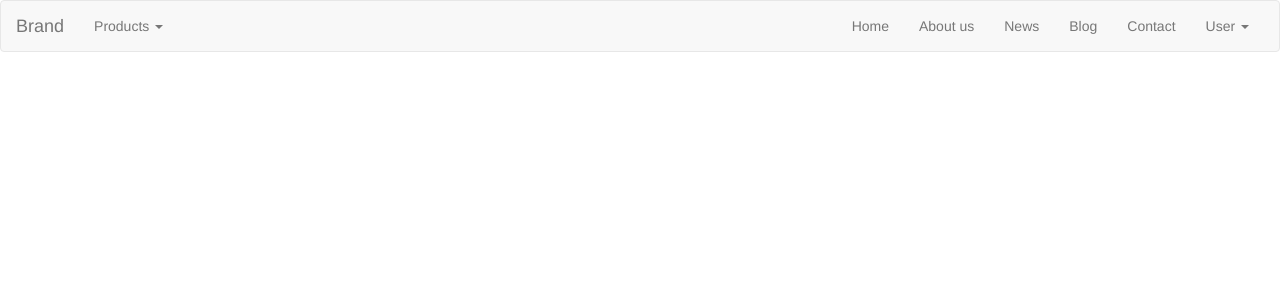
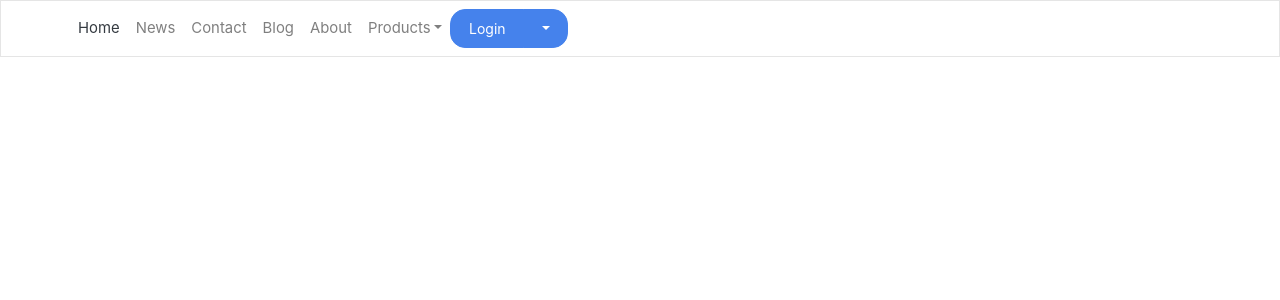
Before and after one commit to Code-Institute-Submissions/project-final-django, a Django app: template products/templates/products/show_products.html in a window 1280 px wide. Shown: the top 300 px of the page. Run offline with Django 3.2, Linux system fonts and the light colour scheme; the template is opened without the code that fills it, so the values that code supplies are empty; some libraries are stand-ins or nearby versions.

Commit message:
changed the styling of the product cards and the navbar

```diff
--- a/products/templates/products/show_details.html
+++ b/products/templates/products/show_details.html
@@ -39,7 +39,7 @@
                 </table>
             </div>
             <div class="row">
-                <p><a href="#" class="btn btn-primary" role="button">Add to cart</a> <a href="{% url 'products_list'%}" class="btn btn-default" role="button">Back</a></p>
+                <p><a href="#" class="btn btn-success" role="button">Add to cart</a> <a href="{% url 'products_list'%}" class="btn btn-default" role="button">Back</a></p>
             </div>
         </div>
     </div>
--- a/products/templates/products/show_products.html
+++ b/products/templates/products/show_products.html
@@ -1,18 +1,29 @@
-{% extends "base.html" %} {% block content %} {% for product in products %}
+{% extends "base.html" %} {% block content %} {% load static from staticfiles %} {% for product in products %}
 
-<div class="col-xs-12 col-sm-6 col-md-3">
-    <div class="thumbnail show-products-card">
-        <img class="show-products-card-img"src="{{MEDIA_URL}}{{product.image}}" alt="Image of cheese">
-        <div class="caption">
-            <h5>{{product.name}}</h5>
-            <p>{{product.description|truncatewords:16}}</p>
-            <p>€ {{product.price}}</p>
-            <p><a href="#" class="btn btn-primary" role="button">Button</a> <a href="{% url 'product_details' product.id %}" class="btn btn-default" role="button">More information</a></p>
+<div class="col-lg-4 col-sm-6 col-12">
+    <div class="bs-component">
+        <div class="card border-success mb-3">
+            <div class="card-header">Header</div>
+            <img class="show-products-card-img" src='{{MEDIA_URL}}{{product.image}}' alt="Card image">
+            <div class="card-body">
+                <h4 class="card-title">{{product.name}}</h4>
+                <p class="card-text">{{product.description | truncatewords:15}}</p>
+                <form action="">
+                    <div class="row">
+                        <div class="form-group col-4">
+                            <input type="number" class="form-control" placeholder="1" id="inputDefault">
+                        </div>
+                        <div class="col-4">
+                            <button type="button" class="btn btn-success">Add to cart</button>
+                        </div>
+                        <div class="col-4">
+                            <a href="{% url 'product_details' product.id%}" class="btn btn-primary float-right" role="button"><span><i class="fas fa-info-circle"></i></span></a>
+                        </div>
+                    </div>
+                </form>
+            </div>
         </div>
     </div>
 </div>
 
-{% if forloop.counter|divisibleby:4 %}
-</div>
-<div class="row">
-    {% endif %} {% endfor %} {% endblock content %}
+{% endfor %} {% endblock content %}
--- a/static/css/style.css
+++ b/static/css/style.css
@@ -1,21 +1,30 @@
 /*-----------------------------------------------------------------------background-colors*/
 
+/*-----------------------------------------------------------------------special paddings, margins*/
 
-/*-----------------------------------------------------------------------special paddings, margins*/
+.section-wrapper-position {
+    padding-top: 20px;
+}
 
 
 
 /*-----------------------------------------------------------------------show-products-page*/
+
 .show-products-card {
-    min-height: 400px;
+    min-height: 300px;
 }
 
 .show-products-card-img {
-    max-height: 150px;
+    max-width: 100%;
     object-fit: cover;
+    display: block;
+    height: 150px;
+    padding-left: 50px;
 }
 
+
 /*-----------------------------------------------------------------------product-details-page*/
+
 .product-img {
     object-fit: cover;
     max-width: 100%;
--- a/templates/base.html
+++ b/templates/base.html
@@ -9,71 +9,79 @@
     <title>ECommerce</title>
 
     {% block head_style %}
-    <link rel="stylesheet" href="https://cdnjs.cloudflare.com/ajax/libs/bootswatch/3.3.7/cerulean/bootstrap.min.css">
-    <link rel="stylesheet" href="https://maxcdn.bootstrapcdn.com/font-awesome/4.7.0/css/font-awesome.min.css" type="text/css" />
+    <link href="https://stackpath.bootstrapcdn.com/bootswatch/4.1.3/litera/bootstrap.min.css" rel="stylesheet" integrity="sha384-JuAGGg3c8UPrWdf0N8ZPJyOHkACruI9+mbl0C+H6XSYOqv9xIdiUSKehRyA8jUol" crossorigin="anonymous">
+    <link rel="stylesheet" href="https://use.fontawesome.com/releases/v5.2.0/css/all.css" integrity="sha384-hWVjflwFxL6sNzntih27bfxkr27PmbbK/iSvJ+a4+0owXq79v+lsFkW54bOGbiDQ" crossorigin="anonymous">
     <link rel="stylesheet" href="{% static 'css/style.css' %}"> {% endblock head_style %}
 
 </head>
 
 <body>
-    <nav class="navbar navbar-default">
-        <div class="container-fluid">
-            <!-- Brand and toggle get grouped for better mobile display -->
-            <div class="navbar-header">
-                <button type="button" class="navbar-toggle collapsed" data-toggle="collapse" data-target="#bs-example-navbar-collapse-1" aria-expanded="false">
-        <span class="sr-only">Toggle navigation</span>
-        <span class="icon-bar"></span>
-        <span class="icon-bar"></span>
-        <span class="icon-bar"></span>
+    <nav class="navbar navbar-expand-lg navbar-light bg-light">
+        <button class="navbar-toggler" type="button" data-toggle="collapse" data-target="#navbarColor03" aria-controls="navbarColor03" aria-expanded="false" aria-label="Toggle navigation">
+        <span class="navbar-toggler-icon"></span>
           </button>
-                <a class="navbar-brand" href="{% url 'products_list' %}">Brand</a>
+        <div class="collapse navbar-collapse" id="navbarColor03">
+            <div class="container">
+                <div class="row">
+
+                    <ul class="navbar-nav mr-auto">
+                        <li class="nav-item active">
+                            <a class="nav-link" href="#">Home <span class="sr-only">(current)</span></a>
+                        </li>
+                        <li class="nav-item">
+                            <a class="nav-link" href="#">News</a>
+                        </li>
+                        <li class="nav-item">
+                            <a class="nav-link" href="#">Contact</a>
+                        </li>
+                        <li class="nav-item">
+                            <a class="nav-link" href="#">Blog</a>
+                        </li>
+                        <li class="nav-item">
+                            <a class="nav-link" href="#">About</a>
+                        </li>
+                        <li class="nav-item dropdown">
+                            <a class="nav-link dropdown-toggle" data-toggle="dropdown" href="#" role="button" aria-haspopup="true" aria-expanded="false">Products</a>
+                            <div class="dropdown-menu" x-placement="bottom-start" style="position: absolute; will-change: transform; top: 0px; left: 0px; transform: translate3d(0px, 38px, 0px);">
+                                <a class="dropdown-item" href="#">Our brands</a>
+                                <a class="dropdown-item" href="#">Farmhouse cheese</a>
+                                <a class="dropdown-item" href="#">Private label</a>
+                                <a class="dropdown-item" href="#">Specialties</a>
                             </div>
-
-            <!-- Collect the nav links, forms, and other content for toggling -->
-            <div class="collapse navbar-collapse" id="bs-example-navbar-collapse-1">
-                <ul class="nav navbar-nav">
-                    <li class="dropdown">
-                        <a href="#" class="dropdown-toggle" data-toggle="dropdown" role="button" aria-haspopup="true" aria-expanded="false">Products <span class="caret"></span></a>
-                        <ul class="dropdown-menu">
-                            <li><a href="{% url 'products_list' %}">All</a></li>
-                            <li><a href="#">Our brands</a></li>
-                            <li><a href="#">Farmhouse cheese</a></li>
-                            <li><a href="#">Private label</a></li>
-                            <li><a href="#">Specialties</a></li>
-                        </ul>
                         </li>
                     </ul>
 
-                <ul class="nav navbar-nav navbar-right">
-                    <li><a href="#">Home</a></li>
-                    <li><a href="#">About us</a></li>
-                    <li><a href="#">News</a></li>
-                    <li><a href="#">Blog</a></li>
-                    <li><a href="#">Contact</a></li>
-                    <li class="dropdown">
-                        <a href="#" class="dropdown-toggle" data-toggle="dropdown" role="button" aria-haspopup="true" aria-expanded="false">User <span class="caret"></span></a>
-                        <ul class="dropdown-menu">
-                            <li><a href="#">Register</a></li>
-                            <li><a href="#">Login</a></li>
-                            <li><a href="#">Logout</a></li>
-                        </ul>
+
+                    <ul class="navbar-nav">
+                        <li class="nav-item">
+                            <div class="btn-group" role="group" aria-label="Button group with nested dropdown"><button type="button" class="btn btn-primary">Login</button>
+                                <div class="btn-group" role="group">
+                                    <button id="btnGroupDrop2" type="button" class="btn btn-primary dropdown-toggle" data-toggle="dropdown" aria-haspopup="true" aria-expanded="false"></button>
+                                    <div class="dropdown-menu" aria-labelledby="btnGroupDrop2" x-placement="bottom-start" style="position: absolute; transform: translate3d(0px, 40px, 0px); top: 0px; left: 0px; will-change: transform;">
+                                        <a class="dropdown-item" href="#">Register</a>
+                                        <a class="dropdown-item" href="#">Logout</a>
+                                    </div>
+                                </div>
+                            </div>
                         </li>
                     </ul>
+
                 </div>
-            <!-- /.navbar-collapse -->
             </div>
-        <!-- /.container-fluid -->
+        </div>
     </nav>
 
-
-    <div class="container">
+    <div class="container section-wrapper-position">
         <div class="row">
             {% block content %} {% endblock %}
         </div>
     </div>
 
     {% block head_js %}
-    <script src="https://cdnjs.cloudflare.com/ajax/libs/jquery/3.2.1/jquery.min.js"></script>
-    <script src="https://cdnjs.cloudflare.com/ajax/libs/twitter-bootstrap/3.3.7/js/bootstrap.min.js"></script>
-    <script src={% static 'js/script.js' %} {% endblock head_js %} </body>
-        < /html>
+    <script src="https://code.jquery.com/jquery-3.3.1.slim.min.js" integrity="sha384-q8i/X+965DzO0rT7abK41JStQIAqVgRVzpbzo5smXKp4YfRvH+8abtTE1Pi6jizo" crossorigin="anonymous"></script>
+    <script src="https://cdnjs.cloudflare.com/ajax/libs/popper.js/1.14.3/umd/popper.min.js" integrity="sha384-ZMP7rVo3mIykV+2+9J3UJ46jBk0WLaUAdn689aCwoqbBJiSnjAK/l8WvCWPIPm49" crossorigin="anonymous"></script>
+    <script src="https://stackpath.bootstrapcdn.com/bootstrap/4.1.3/js/bootstrap.min.js" integrity="sha384-ChfqqxuZUCnJSK3+MXmPNIyE6ZbWh2IMqE241rYiqJxyMiZ6OW/JmZQ5stwEULTy" crossorigin="anonymous"></script>
+    <script src="{% static 'js/script.js' %}"></script> {% endblock head_js %}
+</body>
+
+</html>
```
Also changed, not shown: media/product_images/CV_foto_5JfTv0H.jpg (added), media/product_images/cheese_fYHTAUU.png (added). Lines whose indentation alone changed are shown as unchanged.
